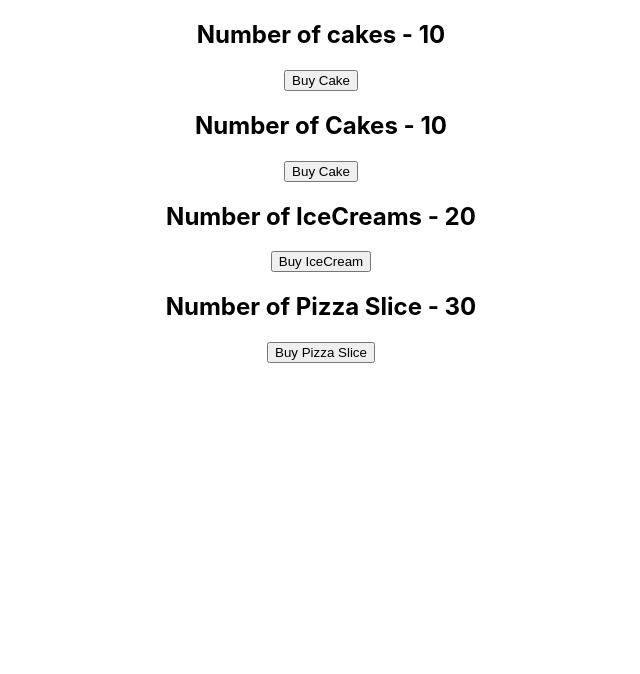
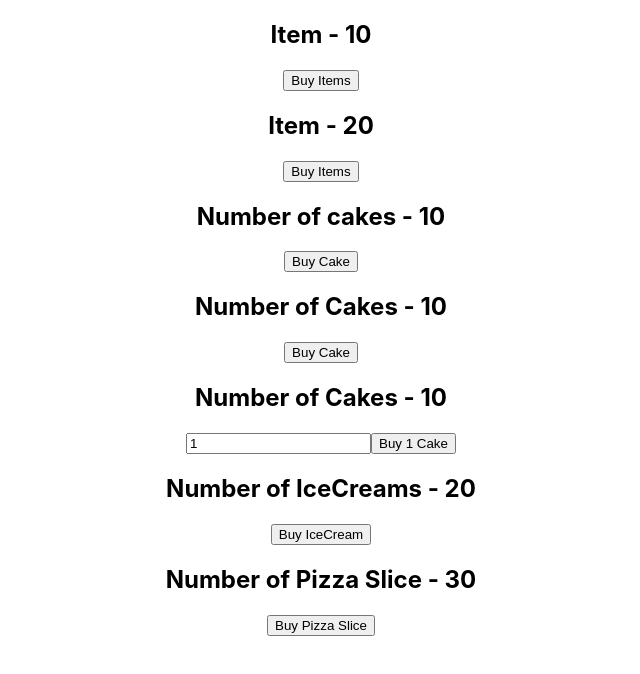
Before and after one commit to TalhaBhutto/Redux, a React (Create React App) app in the folder reduxreact/: page / in a window 1280 px wide. Shown: the top 674 px of the page, without its empty margins (319-959 px from the left). Built offline with nearby package versions, Linux system fonts and the light colour scheme.

Commit message:
MapState to props and multiple items in  file

```diff
--- a/reduxreact/src/App.js
+++ b/reduxreact/src/App.js
@@ -5,13 +5,18 @@ import {Provider} from 'react-redux'
 import HooksCakeContainer from './HooksCakeContainer';
 import IceCream from './components/IceCream';
 import PizzaSlice from './components/PizzaSlice';
+import NewCake from './components/NewCake'
+import ItemContainer from './components/ItemContainer';
 
 function App() {
   return (
     <Provider store={store}>
     <div className="App">
+      <ItemContainer cake/>
+      <ItemContainer/>
       <HooksCakeContainer/>
       <Cakes/>
+      <NewCake/>
       <IceCream/>
       <PizzaSlice/>
     </div>
--- /dev/null
+++ b/reduxreact/src/components/ItemContainer.js
@@ -0,0 +1,27 @@
+import React from 'react'
+import {connect} from 'react-redux'
+import { buyIceCream,buyCake } from '../redux'
+
+function ItemContainer(props) {
+    return (
+        <div>
+            <h2>Item - {props.item}</h2>
+            <button onClick={props.buyItem}>Buy Items</button>
+        </div>
+    )
+}
+
+const mapStateToProps=(state,ownProps)=>{
+    const itemState=ownProps.cake?state.CakeR.numOfCakes: state.IceCreamR.numOfIceCreams
+    return{
+        item:itemState
+    }
+}
+const mapDispatchToProps=(dispatch,ownProps)=>{
+    const dispatchFunction=ownProps.cake?()=>dispatch(buyCake()):()=>dispatch(buyIceCream())
+    return {
+        buyItem:dispatchFunction
+    }
+}
+
+export default connect(mapStateToProps, mapDispatchToProps) (ItemContainer)
--- /dev/null
+++ b/reduxreact/src/components/NewCake.js
@@ -0,0 +1,27 @@
+import React from 'react'
+import {buyCake} from '../redux'
+import {connect} from 'react-redux'
+import {useState} from 'react'
+
+function NewCake(props) {
+    const [number,setNumber]=useState(1)
+    return (
+        <div>
+            <h2>Number of Cakes - {props.numOfCakes}</h2>
+            <input type='text' value={number} onChange={e=>setNumber(e.target.value)}/>
+            <button onClick={()=>props.buyCake(number)}>Buy {number} Cake</button>
+        </div>
+    )
+}
+const mapStateToProps=state=>{
+    return{
+        numOfCakes:state.CakeR.numOfCakes
+    }
+}
+const mapDispatchToProps=dispatch=>{
+    return{
+        buyCake:number=>dispatch(buyCake(number))
+    }
+}
+
+export default connect(mapStateToProps,mapDispatchToProps)(NewCake)
--- a/reduxreact/src/redux/cake/cakeActions.js
+++ b/reduxreact/src/redux/cake/cakeActions.js
@@ -1,6 +1,7 @@
 import {BUY_CAKE} from "./CakeTypes"
-export const buyCake=()=>{
+export const buyCake=(number=1)=>{
     return {
-        type: BUY_CAKE
+        type: BUY_CAKE,
+        payload:number
     }
 }
--- a/reduxreact/src/redux/cake/cakeReducer.js
+++ b/reduxreact/src/redux/cake/cakeReducer.js
@@ -8,7 +8,7 @@ const cakeReducer=(state=initialState,actions)=>{
     switch(actions.type){
         case BUY_CAKE:return{
             ...state,
-            numOfCakes:state.numOfCakes-1
+            numOfCakes:state.numOfCakes-actions.payload
         }
         default: return state
     }
```
